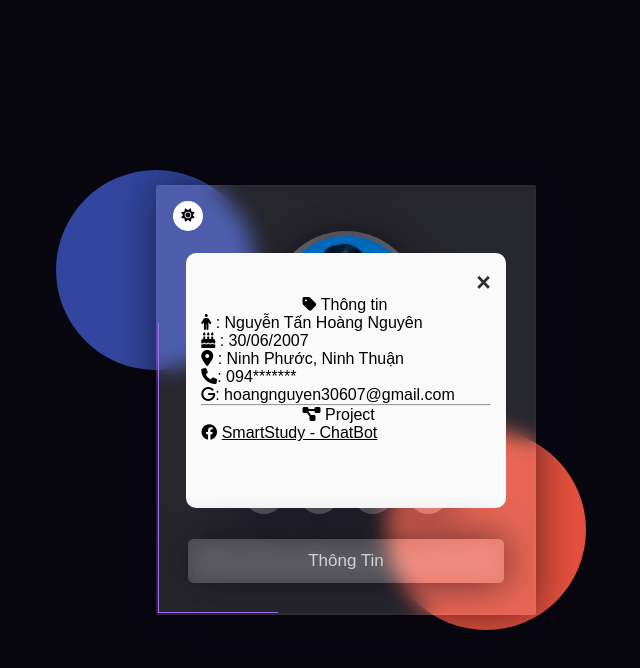
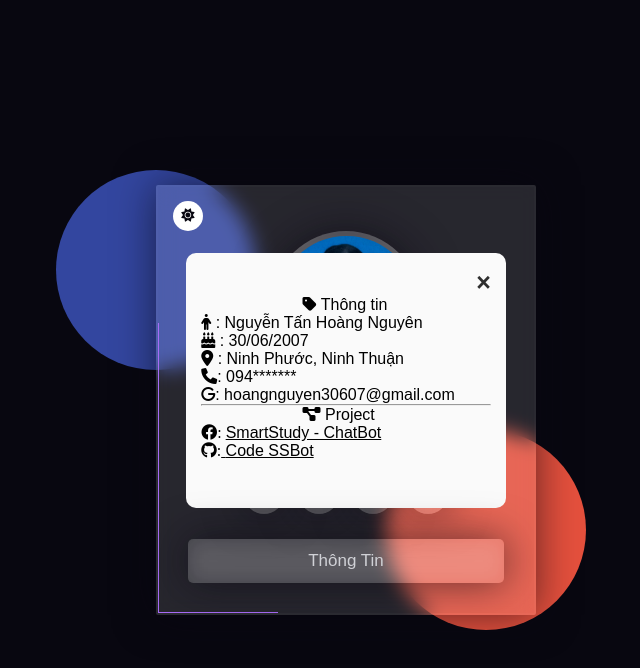
Before and after one commit to NTH-Nguyen3006/My-Infomaion, a plain HTML site: page index.html in a window 1280 px wide. Both pictures are taken after a click on the button "Thông Tin". Shown: the whole page, without its empty margins (294-934 px from the left). Drawn offline with Linux system fonts and the light colour scheme.

Commit message:
30/04/2024

```diff
--- a/index.html
+++ b/index.html
@@ -69,9 +69,12 @@
                         <p id="pj" class="fas fa-project-diagram"></p> Project
                         <br>
 
-
-                        <i class="fab fa-facebook"></i>
-                        <a href="https://www.facebook.com/smartstudyssbot"><span>SmartStudy - ChatBot</span>
+                        <i class="fab fa-facebook">:
+                            <a href="https://www.facebook.com/smartstudyssbot"><span>SmartStudy -
+                                    ChatBot</span></i>
+                        <br>
+                        <i class="fab fa-github">:</i>
+                        <a href="https://github.com/Nguyen3006-IT/SmartStudy">Code SSBot</a>
                     </div>
                 </div>
             </div>
```
